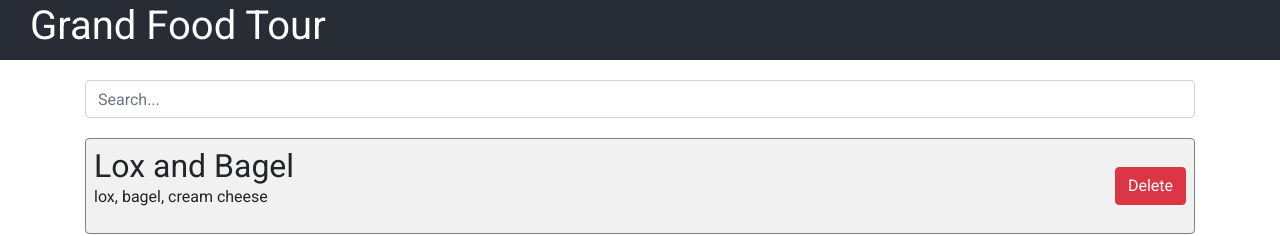
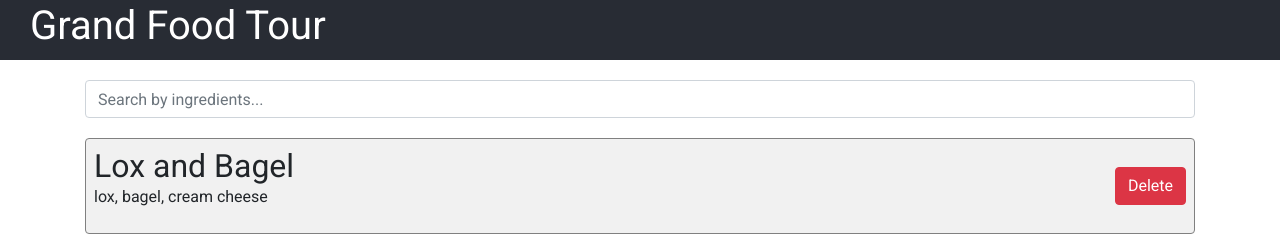
Before and after one commit to kristinabressler/food-list, a React (Create React App) app: page / in a window 1280 px wide. Shown: the top 236 px of the page. Built offline with nearby package versions, Linux system fonts and the light colour scheme.

Commit message:
fixed minor bug

```diff
--- a/src/components/SearchBox/index.js
+++ b/src/components/SearchBox/index.js
@@ -16,7 +16,7 @@ export default class SearchBox extends Component {
       <div className="search-area">
         <form>
         <div className="form-group">
-          <input type="text" className="input search-bar form-control" name="search" placeholder="Search..." value={this.props.searchInput} onChange={this.searchChange} />
+          <input type="text" className="input search-bar form-control" name="search" placeholder="Search by ingredients..." value={this.props.searchInput} onChange={this.searchChange} />
         </div>
         </form>
       </div>
```
